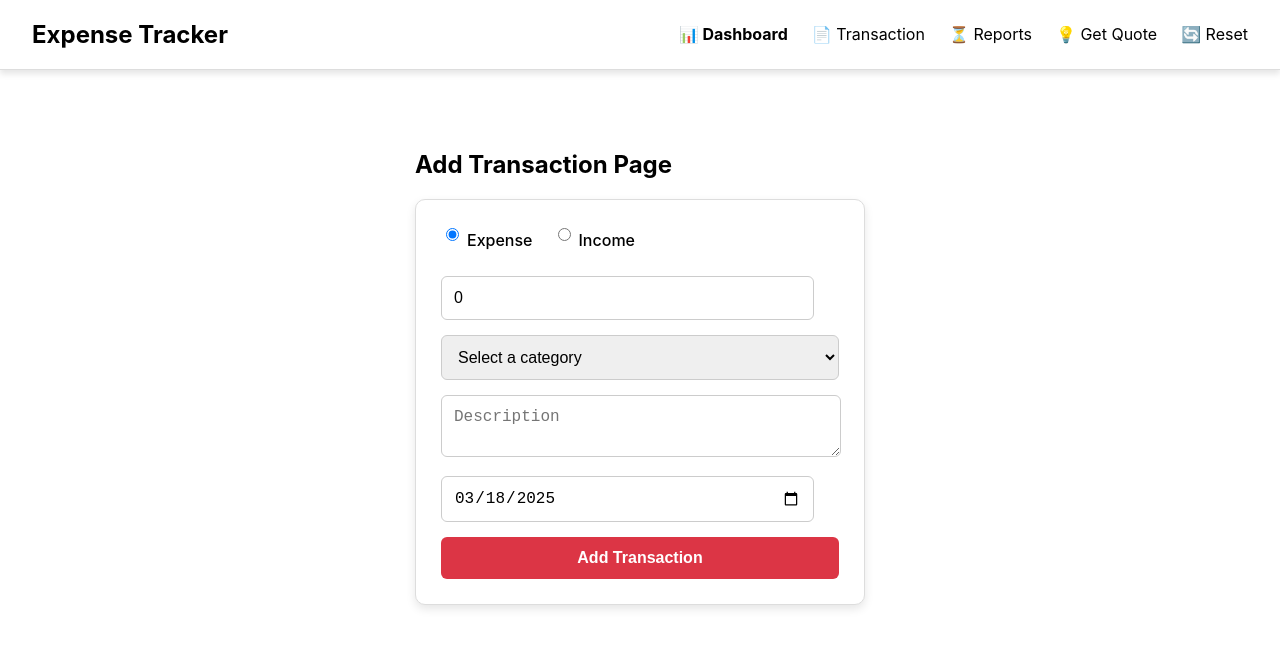
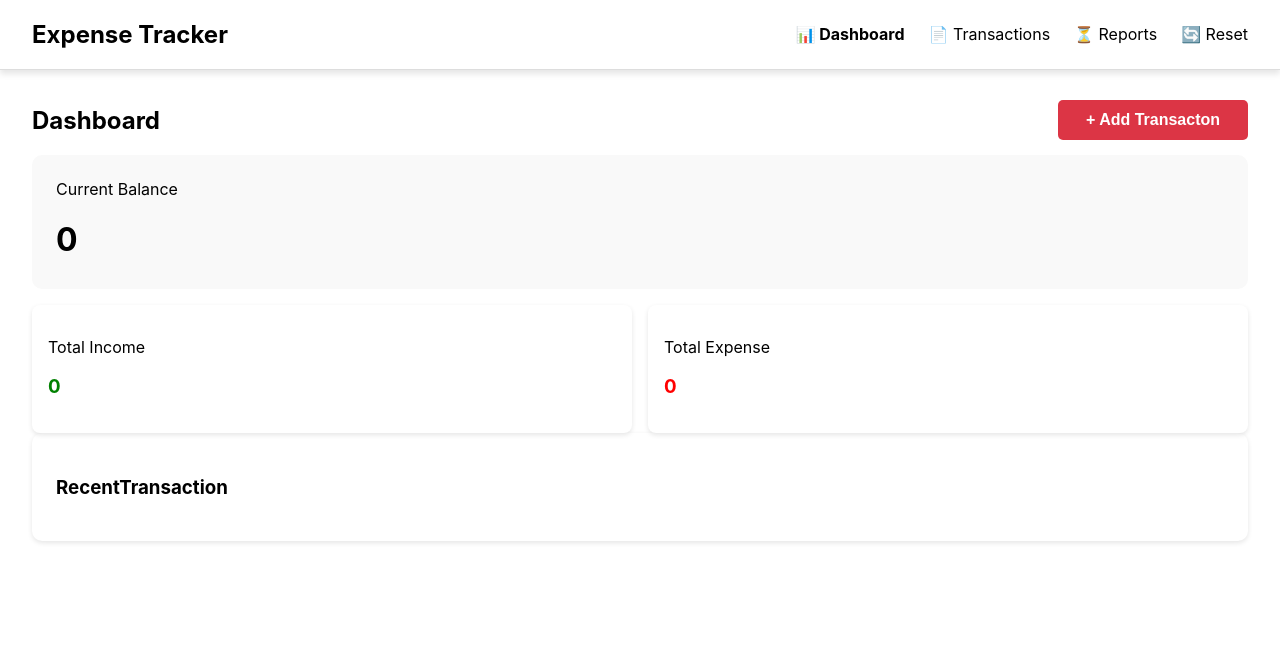
Before and after one commit to Saurabhgal19/my_app, a React (Create React App) app: page / in a window 1280 px wide. Shown: the top 648 px of the page. Built offline with nearby package versions, Linux system fonts and the light colour scheme.

Commit message:
added dashboard code and working on edit and delete button

```diff
--- a/src/App.js
+++ b/src/App.js
@@ -5,17 +5,21 @@ import { Report } from './Pages/Report';
 import { Navbar } from './Components/Navbar';
 import { NotFound } from './Pages/NotFound';
 import AddTransaction from './Pages/AddTransaction';
+import Dashboard from './Pages/Dashboard';
 
 function App() {
+
+
   return (
     <div>
      <Navbar/>
       <Routes>
-        <Route path='/' element={<AddTransaction/>} />
+        <Route path='/' element={<Dashboard/>} />
         <Route path='/reports' element={<Report/>} />
         <Route path='/transaction' element={<Transaction/>} />
         <Route path='*' element={<NotFound/>}/>
       </Routes>
+
     </div>
   );
 }
--- a/src/Components/Navbar.jsx
+++ b/src/Components/Navbar.jsx
@@ -1,4 +1,4 @@
-import React, { useEffect } from 'react'
+import React, { useEffect, useState } from 'react'
 import '../styles/Navbar.css'
 import { Link, useLocation } from 'react-router-dom'
 
@@ -6,10 +6,21 @@ export const Navbar = () => {
 
     const location = useLocation();
 
-    useEffect(()=> {
+    // const[quote, setQuote] = useState(null);
+    // const [isModalOpen, setIsModalOpen] = useState(false);
 
-    },[location])
-
+    // const fetchQuote = async () => {
+    //   try {
+    //     const response=await fetch('https://quotes-api-self.vercel.app/quote');
+    //     const data = response.json();
+    //     console.log(data);
+    //     setQuote(data.quote);
+    //     setIsModalOpen(true);
+    //   }
+    //   catch(error) {
+    //     console.log(error);
+    //   }
+    // }
 
   return (
     <div>
@@ -20,18 +31,28 @@ export const Navbar = () => {
           <Link to={"/"}>📊 Dashboard</Link>
         </li>
         <li className={location.pathname === "/transaction" ? "active" : ""}>
-          <Link to={"/transaction"}>📄 Transaction</Link>
+          <Link to={"/transaction"}>📄 Transactions</Link>
         </li>
         <li className={location.pathname === "/reports" ? "active" : ""}>
           <Link to={"/reports"}>⏳ Reports</Link>
         </li>
-        <li>
-        <div className="quote-btn" >💡 Get Quote</div>
-        </li>
+        {/* <li>
+        <div className="quote-btn" onClick={fetchQuote} >💡 Get Quote</div>
+        </li> */}
         <li>
         <div className="reset-btn">🔄 Reset</div>
         </li>
       </ul>
+
+      {/* {
+        isModalOpen && (
+          <div className='modal-overlay'>
+            <div className='model-content'>
+              <p>{quote}</p>
+              <button className='cls-btn' onClick={()=> setIsModalOpen(false)}> Close</button>
+            </div>
+          </div>
+        )} */}
         </nav>
     </div>
   )
--- /dev/null
+++ b/src/Components/RecentTransaction.jsx
@@ -0,0 +1,35 @@
+import React from 'react'
+
+const RecentTransaction = ({transaction}) => {
+
+    const categoryEmojis = {
+        Salary: "💰",
+        Groceries: "🛒",
+        Dining: "🍽",
+        Transport: "🚗",
+        Entertainment: "🎭",
+        Others: "📝",
+      };
+  return (
+    <div>
+        {
+            transaction.slice(-10)
+                        .reverse()
+                        .map((tx,index)=>(
+                    <li key={index} className='transaction-item'>
+                        <span className='transaction-category'>
+                            {categoryEmojis[tx.category]} {tx.category}
+                        </span>
+
+                        <span className={`transaction-amount ${
+                        tx.type == "Income" ? "income" : "expense"}`}>
+                            ₹ {tx.amount.toLocaleString()}
+                        </span>
+                    </li>
+                )) }
+
+    </div>
+  )
+}
+
+export default RecentTransaction
--- /dev/null
+++ b/src/Components/TransactionCard.jsx
@@ -0,0 +1,27 @@
+import React from 'react'
+
+const TransactionCard = ({balance,income,expense}) => {
+  return (
+    <div>
+      <div className='balance-card'>
+        <p>Current Balance</p>
+        <h1>{balance}</h1>
+      </div>
+
+      <div className='summary-cards'>
+
+        <div className='income-card'>
+            <p>Total Income</p>
+            <h3 className='income'>{income}</h3>
+        </div>
+
+        <div className='expense-card'>
+            <p>Total Expense</p>
+            <h3 className='expense'>{expense}</h3>
+        </div>
+      </div>
+    </div>
+  )
+}
+
+export default TransactionCard
--- a/src/Pages/Dashboard.js
+++ b/src/Pages/Dashboard.js
@@ -1,9 +1,57 @@
-import React from 'react'
+import React, { useEffect, useState } from 'react'
+import "../styles/Dashboard.css"
+import TransactionCard from '../Components/TransactionCard'
+import RecentTransaction from '../Components/RecentTransaction';
 
 const Dashboard = () => {
+
+    const[transaction, setTransaction] = useState([]);
+    const[totalIncome, setTotalIncome] = useState(0);
+    const[totalExpense, setTotalExpence] = useState(0);
+    const[balance, setBalance] = useState(0);
+
+    useEffect(()=> {
+        const existingTransactions = JSON.parse(localStorage.getItem("Transactions")) || [];
+        setTransaction(existingTransactions);
+
+        let income = 0;
+        let expense= 0;
+        existingTransactions.map((tx,index)=>{
+
+            if(tx.type == "Income") {
+                income = income + tx.amount;
+            }
+            else {
+                expense = expense + tx.amount;
+            }
+        });
+
+        setTotalExpence(expense);
+        setTotalIncome(income);
+        setBalance(balance);
+
+
+    },[])
+
   return (
-    <div>
-      <h1> Dashbaord</h1>
+    <div className='dashboard'>
+        <div className='dashboard-inner'>
+            <h2>Dashboard</h2>
+            <button className='add-transaction'>
+                + Add Transacton
+            </button>
+        </div>
+           <TransactionCard
+            balance={balance}
+            income={totalIncome}
+            expense={totalExpense}/>
+
+        <div className='transaction-charts-row'>
+            <div className='transaction half-width'>
+                <h3>RecentTransaction</h3>
+                <RecentTransaction transaction = {transaction}/>
+            </div>
+        </div>
     </div>
   )
 }
--- a/src/index.css
+++ b/src/index.css
@@ -11,3 +11,13 @@ code {
   font-family: source-code-pro, Menlo, Monaco, Consolas, 'Courier New',
     monospace;
 }
+
+.income {
+  color: green;
+  font-weight: bold;
+}
+
+.expense {
+  color: red;
+  font-weight: bold;
+}
--- /dev/null
+++ b/src/styles/Dashboard.css
@@ -0,0 +1,85 @@
+.dashboard {
+    padding: 1rem 2rem;
+}
+
+.balance-card {
+    background-color: #f9f9f9;
+    padding: 0.5rem 1.5rem;
+    border-radius : 10px;
+    margin-bottom: 1rem;
+}
+
+.summary-cards {
+    display: flex;
+    gap:1rem;
+}
+
+.income-card, .expense-card {
+    flex: 1;
+    background: #fff;
+    padding: 1rem;
+    border-radius: 8px;
+    box-shadow: 0 2px 5px rgba(0,0,0,0.1);
+}
+
+.add-transaction {
+    background: #dc3545;
+    color: white;
+    padding: 0.7rem 1.5rem;
+    border: none;
+    border-radius: 5px;
+    cursor: pointer;
+    height: 40px;
+    width: 190px;
+  }
+
+.dashboard-inner {
+    display: flex;
+    justify-content: space-between;
+    align-items: center;
+}
+.transactions-charts-row {
+    display: flex;
+    gap: 1rem;
+    margin-top: 1rem;
+  }
+
+  .transaction {
+    flex: 1;
+    background: #fff;
+    padding: 1.5rem;
+    border-radius: 10px;
+    box-shadow: 0 2px 5px rgba(0, 0, 0, 0.1);
+  }
+
+  .transaction ul {
+    list-style: none;
+    padding: 0;
+  }
+
+  .transaction li {
+    padding: 0.5rem 0;
+    border-bottom: 1px solid #ddd;
+    display: flex;
+        justify-content: space-between;
+  }
+
+.expense-chart {
+    flex: 1;
+    background: #fff;
+    padding: 1.5rem;
+    border-radius: 10px;
+    box-shadow: 0 2px 5px rgba(0, 0, 0, 0.1);
+  }
+
+  .chart-container {
+    height: 350px;
+    width: 100%;
+    display: flex;
+    justify-content: center;
+  }
+
+  .chart-container canvas {
+    width: 90% !important;
+    height: 100% !important;
+  }
--- a/src/styles/Navbar.css
+++ b/src/styles/Navbar.css
@@ -35,3 +35,34 @@
     color: black;
     text-decoration: none;
 }
+
+.modal-content {
+    background: white;
+    padding: 20px;
+    border-radius: 8px;
+    box-shadow: 0 4px 6px rgba(0, 0, 0, 0.1);
+    text-align: center;
+    max-width: 400px;
+  }
+
+  .close-btn {
+    margin-top: 10px;
+    padding: 8px 12px;
+    border: none;
+    background: #dc3545;
+    color: white;
+    cursor: pointer;
+    border-radius: 5px;
+  }
+
+  .modal-overlay {
+    position: fixed;
+    top: 0;
+    left: 0;
+    width: 100%;
+    height: 100%;
+    background: rgba(0, 0, 0, 0.5);
+    display: flex;
+    align-items: center;
+    justify-content: center;
+  }
--- a/src/styles/Transaction.css
+++ b/src/styles/Transaction.css
@@ -43,12 +43,3 @@
     background: #dc3545;
     color: white;
   }
-  .income {
-    color: green;
-    font-weight: bold;
-}
-
-.expense {
-    color: red;
-    font-weight: bold;
-}
```
